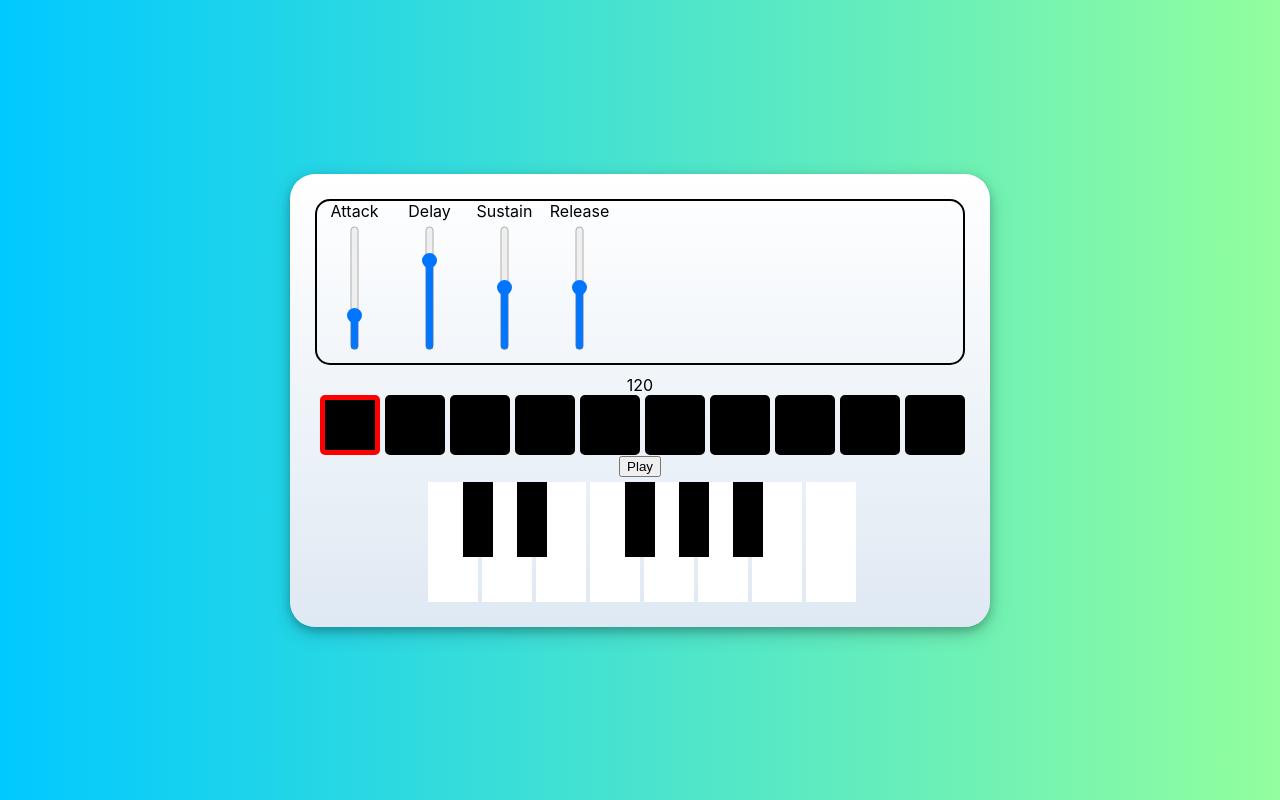
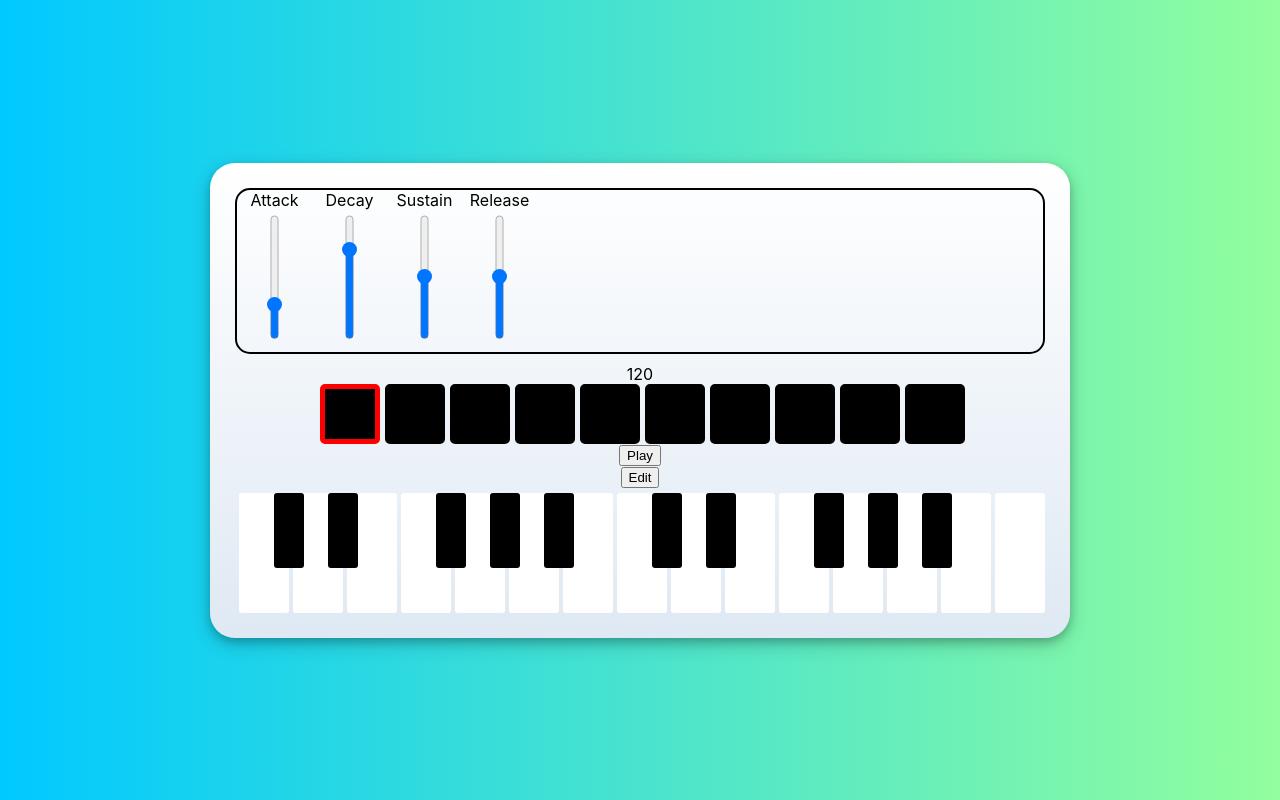
Before and after one commit to denczo/monomind, a React (Create React App) app in the folder synth/: page / in a window 1280 px wide. Built offline with nearby package versions, Linux system fonts and the light colour scheme.

Commit message:
ADD: sequencer edit functionality

```diff
--- a/synth/src/App.js
+++ b/synth/src/App.js
@@ -1,18 +1,18 @@
 import './App.css';
 import ADSR from './modules/ui/adsr/ADSR';
-import Touchpad from './modules/ui/touchpad/Touchpad';
-import Waveform from './modules/waveform/Waveform';
-import { useState } from "react";
+// import Touchpad from './modules/ui/touchpad/Touchpad';
+// import Waveform from './modules/waveform/Waveform';
+// import { useState } from "react";
 import { GlobalProvider } from './utils/GlobalContext';
-import Sequencer from './modules/ui/sequencer/Sequencer';
+import Sequencer from './modules/ui/sequencer/Sequencer.tsx';
 import Keyboard from './modules/ui/keys/Keyboard/Keyboard.tsx';
 
 
 
 function App() {
 
-  const [waveform, setWaveform] = useState('Sawtooth');
-  const notes = {'C2': 36, 'C#2': 37, 'D2': 38, 'D#2': 39, 'E2': 40, 'F2': 41, 'F#2': 42, 'G2': 43, 'G#2': 44, 'A2': 45, 'A#2': 46, 'B2': 47, 'C3': 48}
+  // const [waveform, setWaveform] = useState('Sawtooth');
+  const notes = {'C2': 36, 'C#2': 37, 'D2': 38, 'D#2': 39, 'E2': 40, 'F2': 41, 'F#2': 42, 'G2': 43, 'G#2': 44, 'A2': 45, 'A#2': 46, 'B2': 47, 'C3': 48, 'C3#': 49, 'D3': 50, 'D#3': 51, 'E3': 52, 'F3': 53, 'F#3': 54, 'G3': 55, 'G#3': 56, 'A3': 57, 'A#3': 58, 'B3': 59, 'C4': 60}
 
   return (
     <GlobalProvider>
--- a/synth/src/modules/ui/Note/Note.js
+++ b/synth/src/modules/ui/Note/Note.tsx
@@ -1,3 +1,4 @@
+import React from 'react';
 import './Note.css';
 
 const Note = ({ isActive, isPlayed, onClick }) => {
--- a/synth/src/modules/ui/Notes/Notes.js
+++ b/synth/src/modules/ui/Notes/Notes.tsx
@@ -1,18 +1,20 @@
-import Note from '../Note/Note';
+import React from 'react';
+import Note from '../Note/Note.tsx';
 import './Notes.css';
 
 const Notes = ({ noteStates, setNoteStates, activeNote }) => {
 
     return (
         <div className="Notes">
-            {noteStates.map((isActive, index) =>
+
+            {noteStates.map((noteState, index) =>
                 <Note
                     key={index}
-                    isActive={isActive}
+                    isActive={noteState.isActive}
                     isPlayed={index === activeNote}
                     onClick={() => {
                         const newNoteStates = [...noteStates];
-                        newNoteStates[index] = !isActive;
+                        newNoteStates[index].isActive = !noteState.isActive;
                         setNoteStates(newNoteStates);
                     }}
                 />
--- a/synth/src/modules/ui/adsr/ADSR.js
+++ b/synth/src/modules/ui/adsr/ADSR.js
@@ -17,7 +17,7 @@ const ADSR = () => {
 
   return (<div className='ADSR'>
     <Slider name={"Attack"} value={attack} updateValue={(e) => updateAttack(e.target.value)}/>
-    <Slider name={"Delay"} value={decay} updateValue={(e) => updateDecay(e.target.value)}/>
+    <Slider name={"Decay"} value={decay} updateValue={(e) => updateDecay(e.target.value)}/>
     <Slider name={"Sustain"} value={sustain} updateValue={(e) => updateSustain(e.target.value)}/>
     <Slider name={"Release"} value={release} updateValue={(e) => updateRelease(e.target.value)}/>
   </div>
--- a/synth/src/modules/ui/keys/Key/Key.css
+++ b/synth/src/modules/ui/keys/Key/Key.css
@@ -4,6 +4,7 @@
     background-color: white;
     height: 120px;
     margin-left: 4px;
+    border-radius: 3px;
 }
 
 .BK{
@@ -13,6 +14,7 @@
     height: 75px;
     transform: translateX(50%);
     margin-left: -30px;
+    border-radius: 3px;
 }
 
 .BK:hover{
--- a/synth/src/modules/ui/keys/Keyboard/Keyboard.tsx
+++ b/synth/src/modules/ui/keys/Keyboard/Keyboard.tsx
@@ -1,34 +1,52 @@
-import React from "react";
+import React, { useState } from "react";
 import './Keyboard.css';
 import Key from "../Key/Key.tsx";
 import AudioEngine from "../../../../utils/AudioEngine/AudioEngine.tsx";
 import { useGlobalContext } from '../../../../utils/GlobalContext';
+import { Scheduler } from "../../../../utils/AudioEngine/Scheduler.tsx";
 
 const Keyboard = ({ notes }) => {
     const audioEngine = AudioEngine.getInstance();
+    const scheduler = Scheduler.getInstance();
     const { attack, decay, sustain, release } = useGlobalContext();
+    const [isRecording, setRecording] = useState(false);
 
     const handleClick = (noteNumber) => {
         const freq = renderFrequency(noteNumber);
         audioEngine.playNote(attack, sustain, release, freq);
+        if (isRecording) {
+            scheduler.editNote(freq);
+        }
+    }
+
+
+    const handleRecording = () => {
+        if (isRecording) {
+            setRecording(false);
+        } else {
+            setRecording(true);
+        }
     }
 
     const renderFrequency = (noteNumber) => {
-        return (2**((noteNumber - 69)/12))*440
+        return (2 ** ((noteNumber - 69) / 12)) * 440
     }
 
     const generateKeys = () => {
 
         return Object.entries(notes).map(([key, value], index) => {
-            if(key.includes("#")){
-                return <Key type={"BK"} key={index} onClick={() => handleClick(value)}/>
-            }else{
-                return <Key type={"WK"} key={index} onClick={() => handleClick(value)}/>
+            if (key.includes("#")) {
+                return <Key type={"BK"} key={index} onClick={() => handleClick(value)} />
+            } else {
+                return <Key type={"WK"} key={index} onClick={() => handleClick(value)} />
             }
         })
     }
 
-    return (<div className="Keyboard">{generateKeys()}</div>);
+    return (<>
+        <button onClick={handleRecording}>{isRecording ? "Editing" : "Edit"}</button>
+        <div className="Keyboard">{generateKeys()}</div>
+    </>);
 }
 
 export default Keyboard;
--- a/synth/src/modules/ui/sequencer/Sequencer.js
+++ b/synth/src/modules/ui/sequencer/Sequencer.tsx
@@ -1,12 +1,30 @@
+import React from 'react';
 import { useEffect, useState } from 'react';
-import Notes from '../Notes/Notes.js';
+import Notes from '../Notes/Notes.tsx';
 import { Scheduler } from '../../../utils/AudioEngine/Scheduler.tsx';
+import { NoteState } from '../../../utils/audio.d.tsx';
+import { useGlobalContext } from '../../../utils/GlobalContext.js';
 
 const Sequencer = () => {
 
-    const [noteStates, setNoteStates] = useState(Array.from({ length: 10 }, () => false));
+
+    const [noteStates, setNoteStates] = useState<NoteState[]>(Array.from({ length: 10 }, () => ({isActive: false, frequency: 0})));
     const [currentNote, setCurrentNote] = useState(0);
+    const [isPlaying, setPlaying] = useState(false);
+    const { attack, decay, sustain, release } = useGlobalContext();
+
     const scheduler = Scheduler.getInstance();
+
+    const handleClick = () => {
+        if(isPlaying){
+            setPlaying(false);
+            scheduler.stopScheduler();
+        }else{
+           scheduler.startScheduler();
+           setPlaying(true);
+        }
+    }
+
 
     useEffect(() => {
 
@@ -14,7 +32,7 @@ const Sequencer = () => {
         const observer = newNote => {
             setCurrentNote(newNote);
         };
-
+        scheduler.setEnv({attack, decay, sustain, release});
         scheduler.addObserver(observer);
 
         // Cleanup: Unsubscribe when the component unmounts
@@ -28,7 +46,7 @@ const Sequencer = () => {
         <div>
             {scheduler.tempo}
             <Notes noteStates={noteStates} setNoteStates={setNoteStates} activeNote={currentNote} />
-            <button onClick={() => scheduler.startScheduler()}>Play</button>
+            <button onClick={handleClick}>{isPlaying ? "Stop" : "Play"}</button>
         </div>
     );
 }
--- a/synth/src/utils/AudioEngine/Scheduler.tsx
+++ b/synth/src/utils/AudioEngine/Scheduler.tsx
@@ -1,3 +1,4 @@
+import { Env, NoteState } from "../audio.d.tsx";
 import AudioEngine from "./AudioEngine.tsx";
 
 export class Scheduler {
@@ -11,10 +12,11 @@ export class Scheduler {
     scheduleAheadTime: number;
     notesInQueue: { note: number, time: number }[];
     timerID: ReturnType<typeof setTimeout>;
-    noteStates: boolean[];
+    noteStates: NoteState[];
     audioEngine: AudioEngine;
     currentNoteCallbacks: any[];
     observers: any[];
+    adsr: Env;
 
 
     private constructor(tempo: number = 120, currentNote: number = 0, nextNoteTime: number = 2.0, lookahead: number = 25.0, scheduleAheadTime: number = 0.1) {
@@ -25,7 +27,7 @@ export class Scheduler {
         this.scheduleAheadTime = scheduleAheadTime;
         this.notesInQueue = [];
         this.scheduler = this.scheduler.bind(this);
-        this.noteStates = [true, false, true, false, true, false, true, false, true, true]
+        this.noteStates = []
         this.audioEngine = AudioEngine.getInstance();
         this.currentNoteCallbacks = []
         this.observers = [];
@@ -57,14 +59,14 @@ export class Scheduler {
         this.currentNote = (this.currentNote + 1) % amountNotes;
     }
 
-    private scheduleNote(noteStates: boolean[]): void {
+    private scheduleNote(noteStates: NoteState[]): void {
         const beatNumber = this.currentNote;
         // Push the note on the queue, even if we're not playing.
         this.notesInQueue.push({ note: beatNumber, time: this.nextNoteTime });
         this.notifyObservers();
 
-        if (noteStates[beatNumber]) {
-            this.audioEngine.playNote(0, 0.2, 0.1);
+        if (noteStates[beatNumber].isActive) {
+            this.audioEngine.playNote(this.adsr.attack, this.adsr.sustain, this.adsr.release, noteStates[beatNumber].frequency);
             console.log('played')
         }
     }
@@ -82,6 +84,11 @@ export class Scheduler {
         this.timerID = setTimeout(this.scheduler, this.lookahead);
     }
 
+    public editNote(frequency: number): void{
+        this.noteStates[this.currentNote] = {isActive: true, frequency: frequency}
+        this.currentNote = (this.currentNote + 1) % this.noteStates.length;
+    }
+
 
     public startScheduler(): void {
         // Start the scheduling loop after a short delay
@@ -90,7 +97,18 @@ export class Scheduler {
         }, 10);
     }
 
-    public setNotes(noteStates: boolean[]) {
+    public stopScheduler(): void {
+        if(this.timerID){
+            clearTimeout(this.timerID);
+            this.currentNote = 0;
+        }
+    }
+
+    public setNotes(noteStates: NoteState[]) {
         this.noteStates = noteStates;
     }
+
+    public setEnv(adsr: Env){
+        this.adsr = adsr;
+    }
 }
--- /dev/null
+++ b/synth/src/utils/audio.d.tsx
@@ -0,0 +1,11 @@
+export interface NoteState {
+    isActive: boolean;
+    frequency: number;
+}
+
+export interface Env {
+    attack: number;
+    decay: number;
+    sustain: number;
+    release: number;
+}
```
